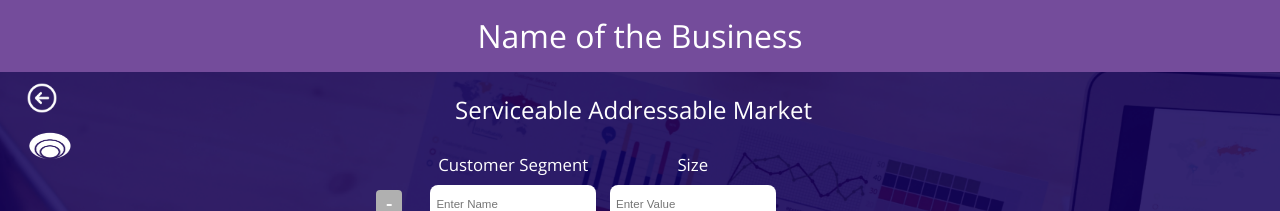
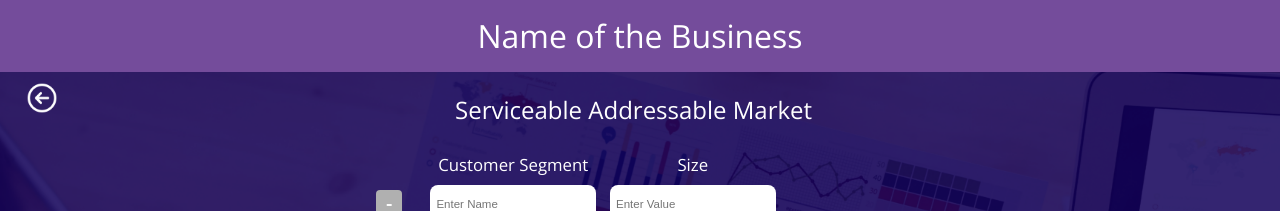
Before and after one commit to redxwelingkar/Biz-Sim-V2, a React (Vite) app: page /Biz-Sim-V2/sam-calculation in a window 1280 px wide. Shown: the top 211 px of the page. Built offline with nearby package versions, Linux system fonts and the light colour scheme.

Commit message:
back button tam icon animation added in maintable

```diff
--- a/src/components/BackButton.tsx
+++ b/src/components/BackButton.tsx
@@ -1,4 +1,3 @@
-import React, { useEffect, useState } from 'react';
 import { useNavigate } from 'react-router-dom';
 import backButtonImage from '../assets/img/back_arrow.png'; // replace with the correct path to your image
 import tamButtonImage from '../assets/img/tam-icon.png'; // replace with the correct path to your image
@@ -11,67 +10,26 @@ interface BackButtonProps {
 
 const BackButton: React.FC<BackButtonProps> = (props) => {
   const navigate = useNavigate();
-  const [animate, setAnimate] = useState(false);
-
-  useEffect(() => {
-    const timer = setTimeout(() => {
-      setAnimate(true);
-    }, 100); // slight delay to trigger animation on mount
-
-    return () => clearTimeout(timer);
-  }, []);
-
   const handleBackClick = () => {
     navigate(-1); // -1 navigates to the previous page
   };
 
-  const backbutton_container: React.CSSProperties = {
-    position: 'absolute',
-    top: '10vmin',
-    left: '3vmin',
-    cursor: 'pointer',
-    display: 'grid',
-    gap: 4
-  };
-
-
-  const backButtonStyle: React.CSSProperties = {
-    // position: 'absolute',
-    // top: props.topOffset || '3vmin',
-    left: '3vmin',
-    cursor: 'pointer',
-    width: '4.5vmin',
-  };
-
-  const tamButtonStyle: React.CSSProperties = {
-    // position: 'absolute',
-    // top: '18vmin',
-    // left: '3vmin',
-    cursor: 'pointer',
-    width: '4.5vmin',
-  };
-
-
-  const buttonText: React.CSSProperties = {
-    color: 'white',
-    visibility:'hidden'
-  };
-
   return (
-    <div style={backbutton_container}>
+    <div className='backbutton_container'>
       <img
         src={backButtonImage}
         alt="Back"
         onClick={handleBackClick}
-        style={backButtonStyle}
+        className='backButtonStyle'
       />
       {props.showtam ?
         <div className='tamContainer' >
           <img
             src={tamButtonImage}
             alt="Tam"
-            style={tamButtonStyle}
-          /><span style={buttonText}>Total Addressable Market</span>
+            className='tamButtonStyle'
+          />
+          {/* <span className='buttonText'>Total Addressable Market</span> */}
         </div>
         : <div></div>}
     </div>
--- a/src/css/MainTable.css
+++ b/src/css/MainTable.css
@@ -244,7 +244,8 @@ h2 {
 
 .image-container {
   position: absolute;
-  top: 18vh;
+  /* TODO: pixel perfect the animation start and end position */
+  top: 15vh;
   left: -5vw; /* Start from outside the page */
   transition: left 2s ease;
   position: 'absolute',
@@ -256,7 +257,7 @@ h2 {
 }
 
 .image-container.show-image {
-  left: 1vw; /* Move to a little further right */
+  left: 1.3vw; /* Move to a little further right */
 }
 
 .transition-text {
@@ -266,7 +267,31 @@ h2 {
   left: 3.3vw;
   transition: left 3s ease-in-out;
   color: white;
+  animation: slideText 2s ease-in-out forwards;
 }
+
+@keyframes slideText {
+  0% {
+      transform: translateX(-100%);
+      opacity: 0;
+  }
+
+  20% {
+      transform: translateX(0%);
+      opacity: 1;
+  }
+
+  80% {
+      transform: translateX(0%);
+      opacity: 1;
+  }
+
+  100% {
+      transform: translateX(-100%);
+      opacity: 0;
+  }
+}
+
 
 .table td:nth-child(4) {
   position: relative; /* Reset any relative positioning if necessary */
--- a/src/css/backButton.css
+++ b/src/css/backButton.css
@@ -1,3 +1,18 @@
+.backbutton_container{
+    position: absolute;
+    top: 10vmin;
+    left: 3vmin;
+    cursor: pointer;
+    display: grid;
+    gap: 4
+}
+
+.backButtonStyle{
+    left: 3vmin;
+    cursor: pointer;
+    width: 4.5vmin
+}
+
 .tamContainer {
     display: flex;
     align-items: center;
@@ -5,6 +20,10 @@
     left: -10vw; /* start off-screen */
     transition: left 2s ease;
 }
+.tamButtonStyle{
+    cursor: pointer;
+    width: 4.5vmin
+}
 
 .backbutton-container.slide-in {
     left: 3vmin; /* slide to this position */
--- a/src/pages/SAM/SAMCalculation.tsx
+++ b/src/pages/SAM/SAMCalculation.tsx
@@ -24,16 +24,14 @@ const SAMCalc = () => {
   return (
     <div className="sam-calculation">
       <Header />
-      <div className="back-button-container">
       <BackButton topOffset="10vh" />
-      </div>
-        <TamIcon />
+      {/* <TamIcon /> */}
       <TableComponent
         hideTotalSum={true}
         headingText="Serviceable Addressable Market"
         hideSaveDetailsButton={true}
       />{" "}
-      <Footer onNext={() => {}} texts={footerTexts} />{" "}
+      <Footer onNext={() => { }} texts={footerTexts} />{" "}
       <button onClick={navigateNext}>NEXT</button>
     </div>
   );
--- a/src/pages/SAM/TowardsSAM.tsx
+++ b/src/pages/SAM/TowardsSAM.tsx
@@ -85,7 +85,7 @@ const TowardsSAM = () => {
                   >
                     YES
                   </button>
-                  <p className="button-description">Go to SAM</p>
+                  <p className="button-description">Proceed to SAM</p>
                 </div>
               </div>
             </div>
```
Lines whose indentation alone changed are shown as unchanged.
